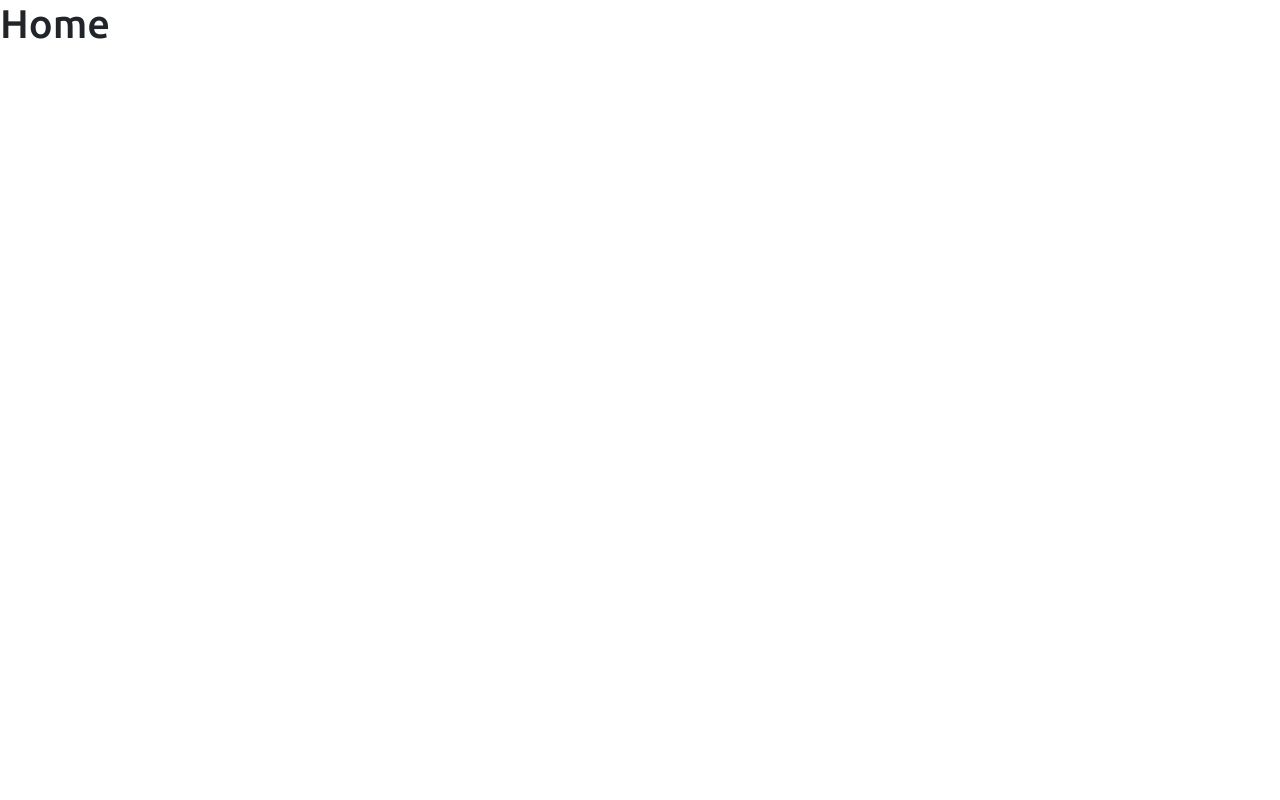
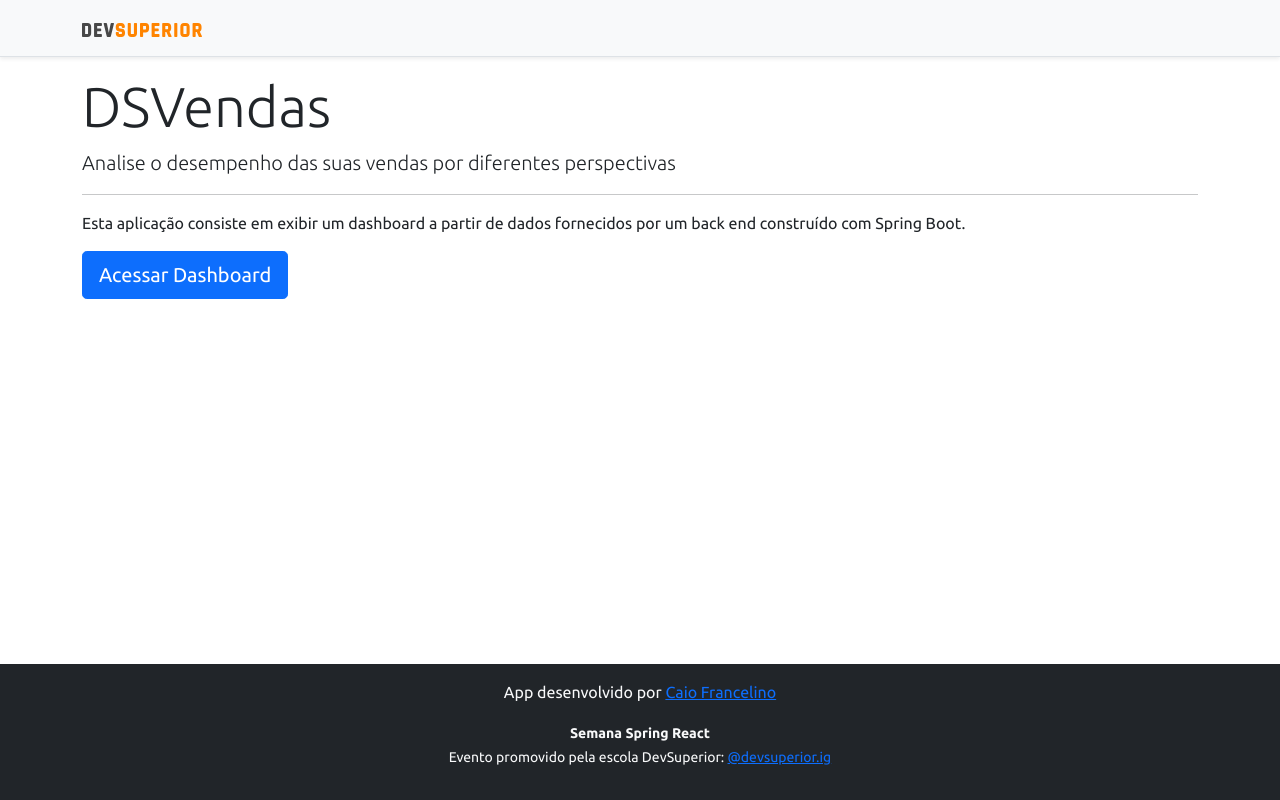
Before and after one commit to CaioFrance/projeto-sds4, a React (Create React App) app in the folder frontend/: page / in a window 1280 px wide. Built offline with nearby package versions, Linux system fonts and the light colour scheme.

Commit message:
Home, navigation

```diff
--- a/frontend/src/components/NavBar.tsx
+++ b/frontend/src/components/NavBar.tsx
@@ -1,3 +1,4 @@
+import { Link } from 'react-router-dom';
 import ImgDsDark from '../assets/img/ds-dark.svg'
 
 export function NavBar() {
@@ -5,7 +6,9 @@
     <div className="d-flex flex-column flex-md-row align-items-center p-3 px-md-4 mb-3 bg-light border-bottom shadow-sm">
       <div className="container">
         <nav className="my-2 my-md-0 mr-md-3">
-          <img src={ImgDsDark} alt="DevSuperior" width="120" />
+          <Link to="/">
+            <img src={ImgDsDark} alt="DevSuperior" width="120" />
+          </Link>
         </nav>
       </div>
     </div>
--- a/frontend/src/pages/Home.tsx
+++ b/frontend/src/pages/Home.tsx
@@ -1,7 +1,23 @@
+import { Footer } from "components/Footer";
+import { NavBar } from "components/NavBar";
+import { Link } from "react-router-dom";
+
 export function Home() {
   return (
-    <div>
-      <h1>Home</h1>
-    </div>
+    <>
+      <NavBar />
+      <div className="container">
+        <div className="jumbotron">
+          <h1 className="display-4">DSVendas</h1>
+          <p className="lead">Analise o desempenho das suas vendas por diferentes perspectivas</p>
+          <hr />
+          <p>Esta aplicação consiste em exibir um dashboard a partir de dados fornecidos por um back end construído com Spring Boot.</p>
+          <Link className="btn btn-primary btn-lg" to="/dashboard">
+            Acessar Dashboard
+          </Link>
+        </div>
+      </div>
+      <Footer />
+    </>
   )
 }
```
